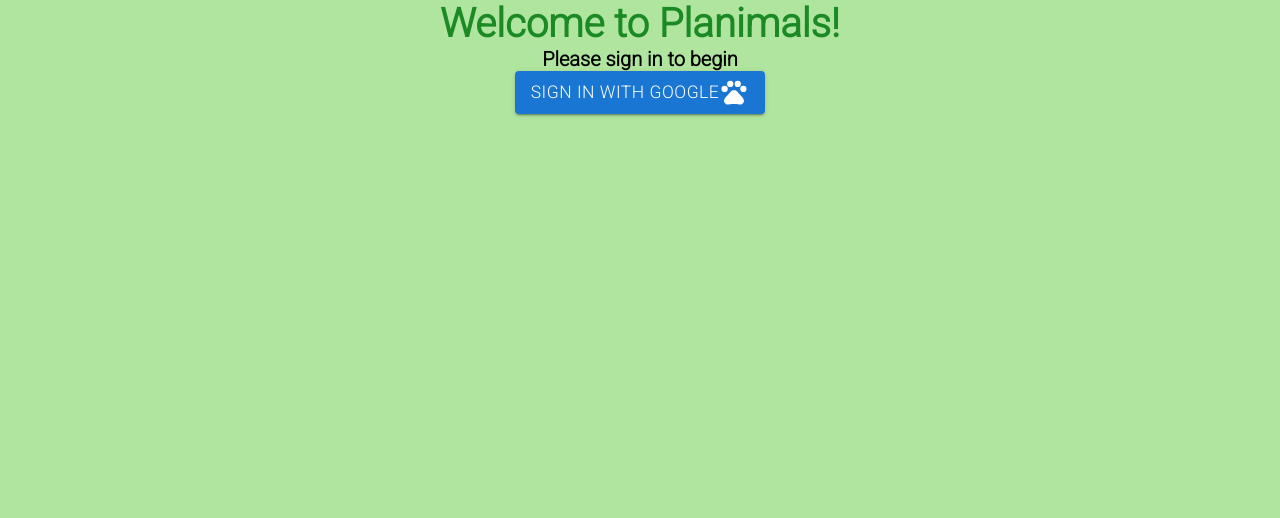
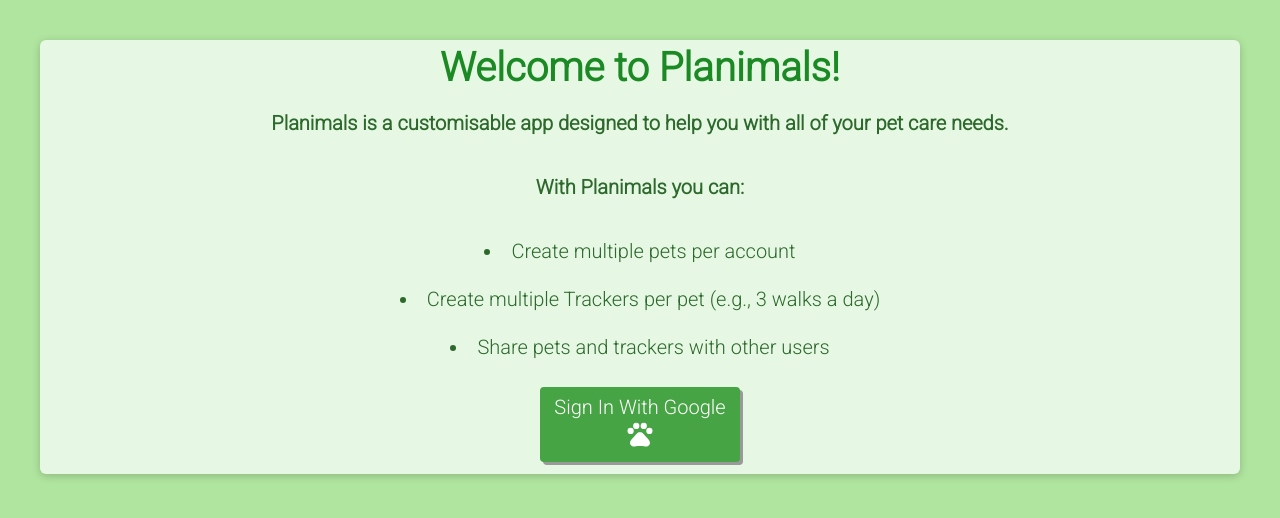
Before and after one commit to Claire-95/Claire-95.github.io, a React (Create React App) app: page / in a window 1280 px wide. Shown: the top 518 px of the page. Built offline with nearby package versions, Linux system fonts and the light colour scheme.

Commit message:
Made more CSS changes. Now has a button to redirect to add tracker from tracker page

```diff
--- a/src/components/Layout/NavBar.js
+++ b/src/components/Layout/NavBar.js
@@ -18,7 +18,7 @@ const NavBar = () => {
   return (
     <div>
       <header>
-        <h3>Planimals</h3>
+        <h2>Planimals</h2>
         <nav className={classState}>
           <a href="/all-pets">All Pets</a>
           <a href="/new-pet">Add New Pet</a>
--- a/src/components/pets/CounterList.js
+++ b/src/components/pets/CounterList.js
@@ -2,7 +2,7 @@ import classes from "./CounterList.module.css";
 import Card from "../ui/Card";
 import { DeleteCounter } from "../../services/counter-service";
 import { UpdateCounter } from "../../services/counter-service";
-// import PetsIcon from "@mui/icons-material/Pets";
+import PetsIcon from "@mui/icons-material/Pets";
 
 //Produces content for pet cards
 
@@ -85,7 +85,9 @@ function CurrentPet(props) {
 }
 
 function CounterList(props) {
+  var petId = "/add-tracker/" + window.location.pathname.split("/").pop();
   return (
+    <>
       <ul className={classes.list}>
         {props.counters.map((count) => (
           <CurrentPet
@@ -98,7 +100,13 @@ function CounterList(props) {
             trackable={count.data.trackable}
           />
         ))}
+
+        <a className={classes.button} href={petId}>
+          Add Tracker +
+          <PetsIcon />
+        </a>
       </ul>
+    </>
   );
 }
 
--- a/src/components/styles/SignIn.css
+++ b/src/components/styles/SignIn.css
@@ -0,0 +1,49 @@
+:root {
+  --mainColour: hsl(119, 40%, 29%);
+  --secondColour: #46a444;
+  --thirdColour: #71bd64;
+  --textColour: white;
+}
+
+.button {
+  display: inline-block;
+  border-radius: 4px;
+  background-color: var(--secondColour);
+  border: none;
+  color: #ffffff;
+  text-align: center;
+  font-size: 20px;
+  padding: 8px;
+  width: 200px;
+  transition: all 0.5s;
+  cursor: pointer;
+  margin: 8px;
+  text-decoration: none;
+  box-shadow: 3px 3px #999;
+}
+
+.button:hover {
+  background-color: var(--thirdColour);
+  border-color: var(--mainColour);
+}
+
+.button:active {
+  background-color: var(--mainColour);
+  box-shadow: 0 5px #666;
+  transform: translateY(4px);
+}
+
+h3 {
+  color: var(--mainColour);
+  padding: 20px;
+}
+
+.desc {
+  color: var(--mainColour);
+  padding: 20px;
+}
+
+.list {
+  color: var(--mainColour);
+  padding: 20px;
+}
--- a/src/components/ui/Card.module.css
+++ b/src/components/ui/Card.module.css
@@ -6,6 +6,7 @@
   margin-left: 40px;
   margin-right: 40px;
   margin-top: 40px;
+  margin-bottom: 40px;
 }
 
 h1 {
--- a/src/pages/SignIn.jsx
+++ b/src/pages/SignIn.jsx
@@ -1,8 +1,8 @@
-import Button from "@mui/material/Button";
 import PetsIcon from "@mui/icons-material/Pets";
 import firebase from "../Firebase/firebase";
 import loginService from "../services/login-service";
-import "../index.css";
+import "../components/styles/SignIn.css";
+import Card from "../components/ui/Card";
 
 const SignIn = (props) => {
   const signInWithFirebase = () => {
@@ -31,18 +31,31 @@ const SignIn = (props) => {
   };
 
   return (
+    <Card>
       <div>
         <h1>Welcome to Planimals!</h1>
-      <h2>Please sign in to begin</h2>
-      <Button
-        variant="contained"
+        <h2 className="desc">
+          Planimals is a customisable app designed to help you with all of your
+          pet care needs.
+        </h2>
+        <h2 className="desc">With Planimals you can:</h2>
+        <div className="list">
+          <li>Create multiple pets per account</li>
+          <br></br>
+          <li>Create multiple Trackers per pet (e.g., 3 walks a day)</li>
+          <br></br>
+          <li>Share pets and trackers with other users</li>
+        </div>
+        <button
+          className="button"
           onClick={() => {
             signInWithFirebase();
           }}
         >
           Sign In With Google <PetsIcon />
-      </Button>
+        </button>
       </div>
+    </Card>
   );
 };
 
```
Lines whose indentation alone changed are shown as unchanged.
